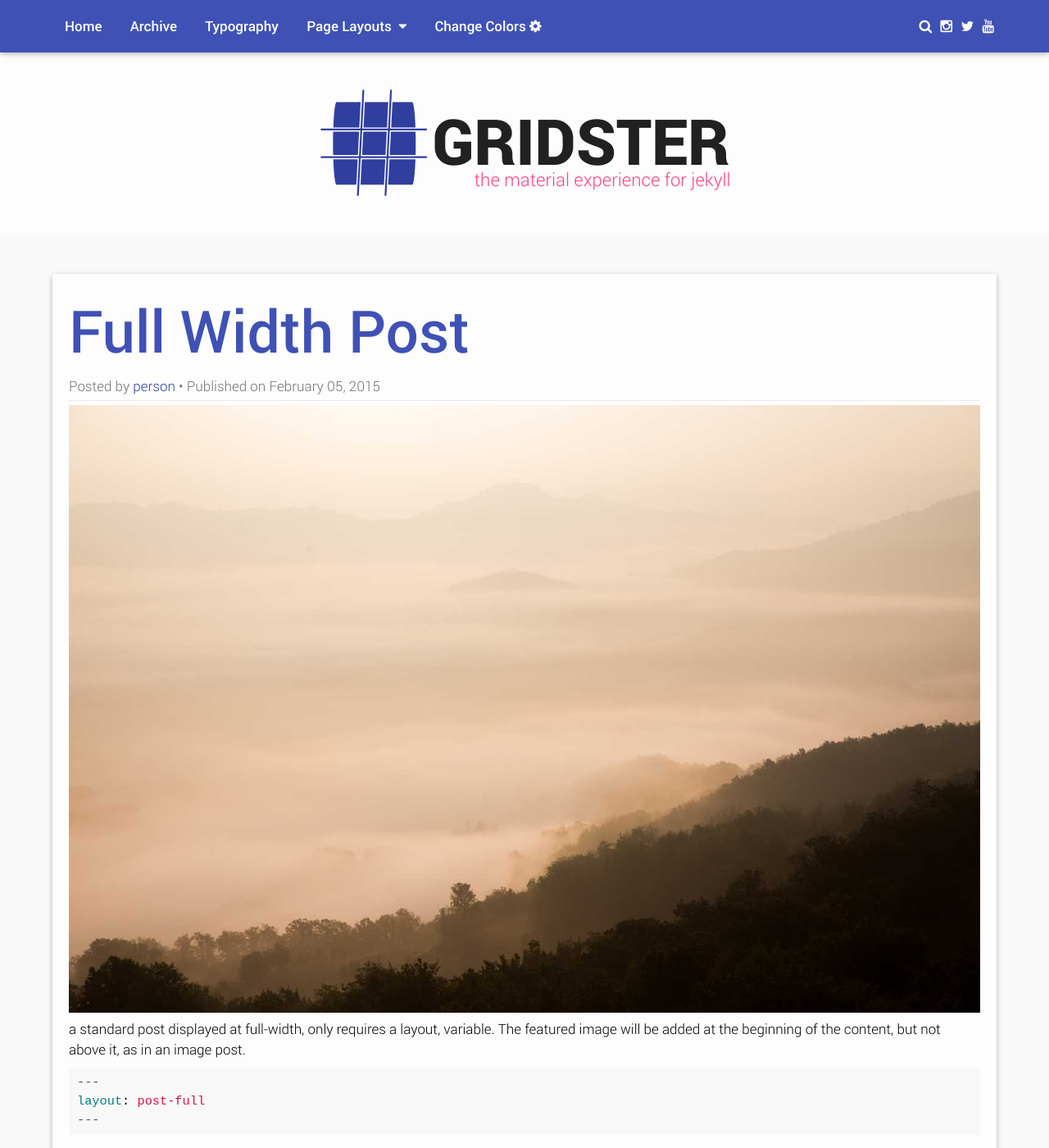
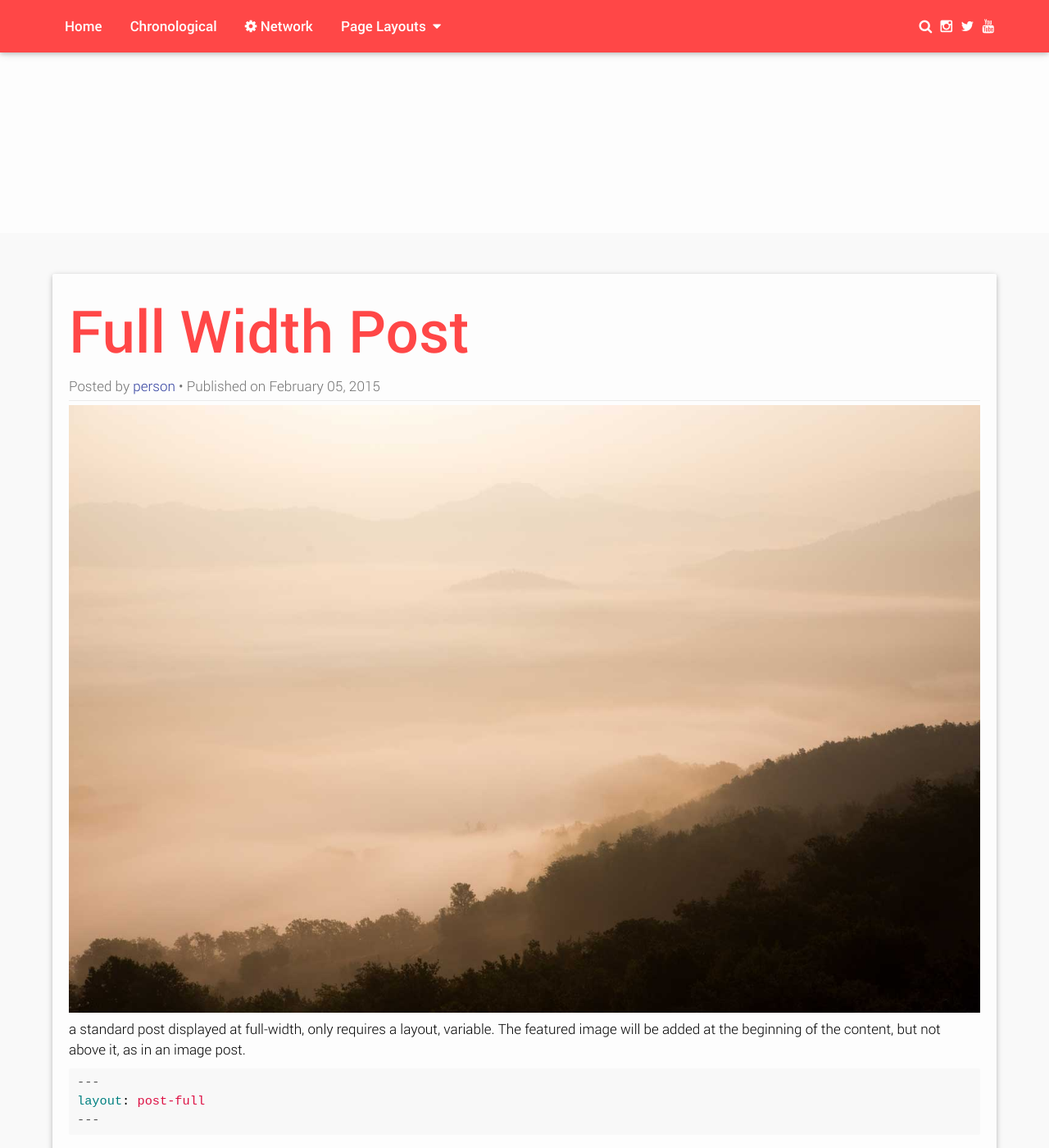
Before and after one commit to yEAh-Games/collections-artifacts, a Jekyll site: the page built from _posts/2015-02-05-standard-full.md, in a window 1280 px wide and 1400 px high. Shown: the whole window at 82% size. Built offline with Jekyll 4.4.1, drawn with Linux system fonts in a browser that asks for light colours; some web fonts are replaced; some of the changed text lies outside the part shown.

Commit message:
Updates to template

```diff
--- a/_config.yml
+++ b/_config.yml
@@ -1,5 +1,5 @@
 full_rebuild: true
-name: Artifacts / yEAh Network
+name: Artifacts • Library / yEAh Network
 description: A library collection for displaying and archiving yEAh Games-related artifacts or stored items, both digitally and physicially.
 destination: jekyllbuild
 url: https://artifacts.yeahgames.net
--- a/_includes/footer.html
+++ b/_includes/footer.html
@@ -1,7 +1,7 @@
 <footer>
     <div class="content">
-        <span>&copy; gridster</span>
-        <span class="backtotop">back to top</span>
+        <span>&copy; 2023 The yEAh Games Corporation, LLC.; some rights reserved.</span>
+        <span class="backtotop">Return to top</span>
     </div>
 </footer>
 <script src="{{ site.baseurl | replace: '//', '/' }}/js/build/global.min.js"></script>
--- a/_includes/full.html
+++ b/_includes/full.html
@@ -1,15 +1 @@
 <!-- full logo version with slogan, icon and text, add the class .ts-full if you want to work with some of the existing CSS -->
-   <svg version="1.1" viewBox="0 0 677.61096 179.54858" class="ts-full">
-    <g transform="translate(-49.00717,-350.11674)">
-        <g transform="matrix(0.65068572,0,0,0.65068572,11.104727,118.00494)" class="icon">
-            <path d="m 101.39622,391.43518 191.99569,0 c 5.04555,0 9.10749,46.87698 9.10749,105.10533 0,58.22836 -4.06194,105.10533 -9.10749,105.10533 l -191.99569,0 c -5.045545,0 -9.107486,-46.87697 -9.107486,-105.10533 0,-58.22835 4.061941,-105.10533 9.107486,-105.10533 z" class="rectangle" />
-            <path d="m 165.8125,358.21875 -5.1875,99.21875 -100.875,0 0,7.625 100.46875,0 -3.28125,62.59375 -97.1875,0 0,7.59375 96.78125,0 -5,95.5 7.625,0.40625 5.03125,-95.90625 62.5625,0 -5,95.5 7.59375,0.40625 5.03125,-95.90625 98.28125,0 0,-7.59375 -97.875,0 3.28125,-62.59375 94.59375,0 0,-7.625 -94.1875,0 5.15625,-98.84375 -7.59375,-0.375 -5.1875,99.21875 -62.5625,0 5.15625,-98.84375 -7.625,-0.375 z m 2.0625,106.84375 62.5625,0 -3.28125,62.59375 -62.5625,0 3.28125,-62.59375 z" class="lines" />
-        </g>
-        <text x="235.15662" y="477.12143" class="gridster">
-            <tspan x="235.15662" y="477.12143">Gridster</tspan>
-        </text>
-        <text x="304.80173" y="512.31683" class="slogan">
-            <tspan x="304.80173" y="512.31683">the material experience for jekyll</tspan>
-        </text>
-    </g>
-</svg>
--- a/_includes/head.html
+++ b/_includes/head.html
@@ -7,3 +7,4 @@
 <link rel="stylesheet" id="color-change" href="">
 <link rel="stylesheet" id="switch-style" href="{{ site.baseurl | replace: '//', '/' }}/css/grid.css">
 <link rel="alternate" type="application/rss+xml" title="{{ site.name }}" href="{{ site.baseurl | prepend: site.url | replace: '//', '/' }}/feed.xml">
+<link rel="icon" type="image/png" sizes="32x32" href="https://styles.redditmedia.com/t5_6qdqib/styles/communityIcon_3dz4d1u31mc91.png?width=256&s=46b1501d4a2f96de18481cb24607d15ae2140dd4">
--- a/_includes/nav.html
+++ b/_includes/nav.html
@@ -8,33 +8,29 @@
                     <a class="homelink" href="{{ site.baseurl | replace: '//', '/' }}/">Home</a>
                 </li>
                 <li>
-                    <a href="{{ site.baseurl | replace: '//', '/' }}/archive">Archive</a>
+                    <a href="{{ site.baseurl | replace: '//', '/' }}/archive">Chronological</a>
                 </li>
                 <li>
-                    <a href="{{ site.baseurl | replace: '//', '/' }}/typography">Typography</a>
+                    <a href="//yeahgames.net"><i class="fa fa-cog"></i>&#160Network</a>
                 </li>
                 <li><a class="dropdown-button" href="#" data-activates='drop-example'>Page Layouts&nbsp;&nbsp;<i class="fa fa-caret-down"></i></a>
                 </li>
                 <div id="drop-example" class="dropdown-content">
                     <li>
-                        <a href="/page-full">page-full</a>
+                        <a href="//x.yeahgames.net/archives/collections/artifacts/archive">Archive material!</a>
                     </li>
                     <li>
-                        <a href="/page-classic-sidebar-right">page classic sidebar right</a>
+                        <a href="//x.yeahgames.net/archives/collections/start">Work on this collection!</a>
                     </li>
                     <li>
-                        <a href="/page-classic-sidebar-left">page classic sidebar left</a>
+                        <a href="//github.com/yeah-games/collections-artifacts'">Collection repo</a>
                     </li>
                     <li>
-                        <a href="/page-material-sidebar-right">page material sidebar right</a>
+                        <a href="//x.yeahgames.net/inquiry/library/artifacts?subject='null'&src='header'">Contact/inquiry</a>
                     </li>
                     <li>
-                        <a href="/page-material-sidebar-left">page material sidebar left</a>
-                    </li>
                 </div>
-                <li>
-                    <a href="#colorswitch" class="modal-trigger">Change Colors <i class="fa fa-cog"></i></a>
-                </li>
+
             </ul>
         </nav>
         <nav class="iconnav">
```
Also changed, not shown: css/main.css.
